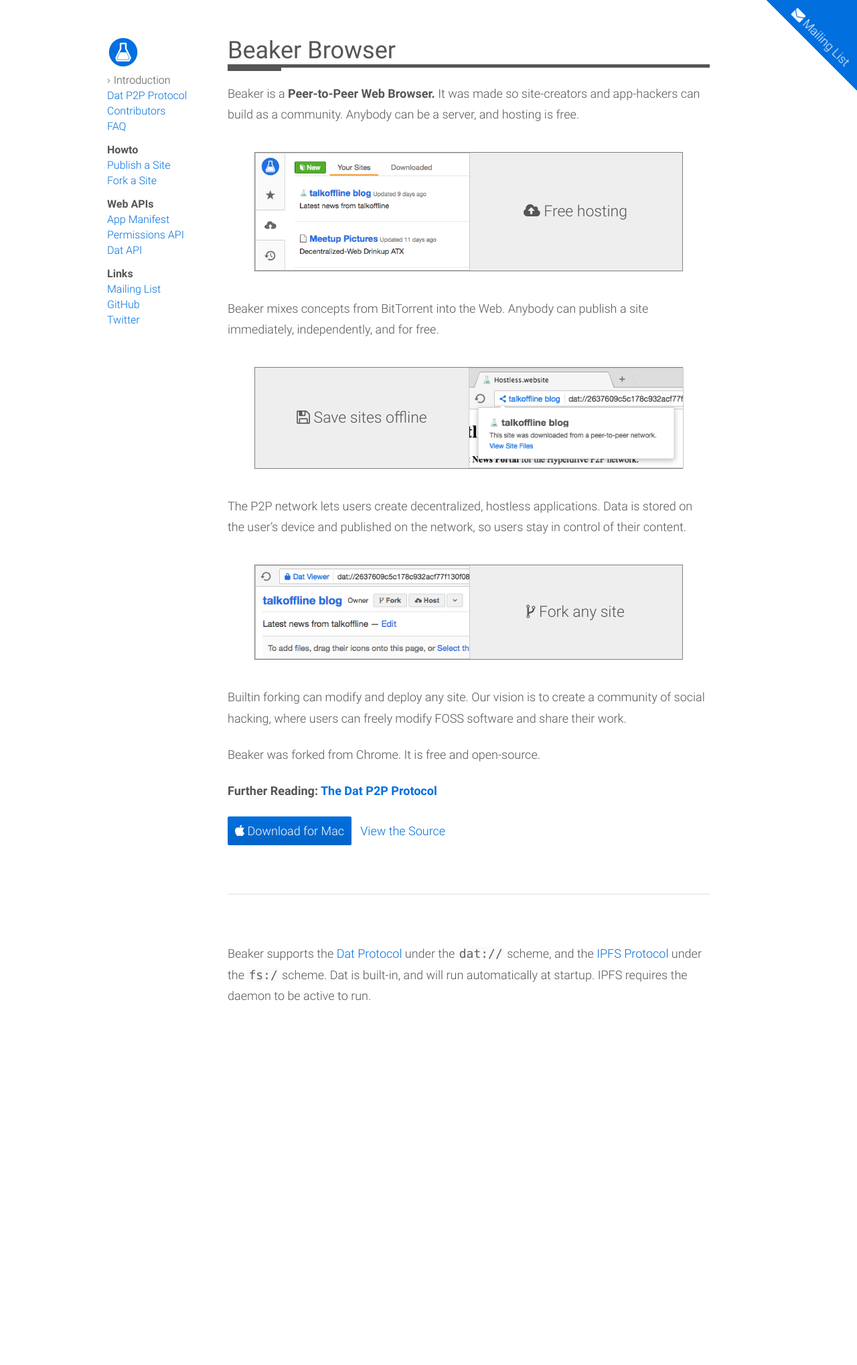
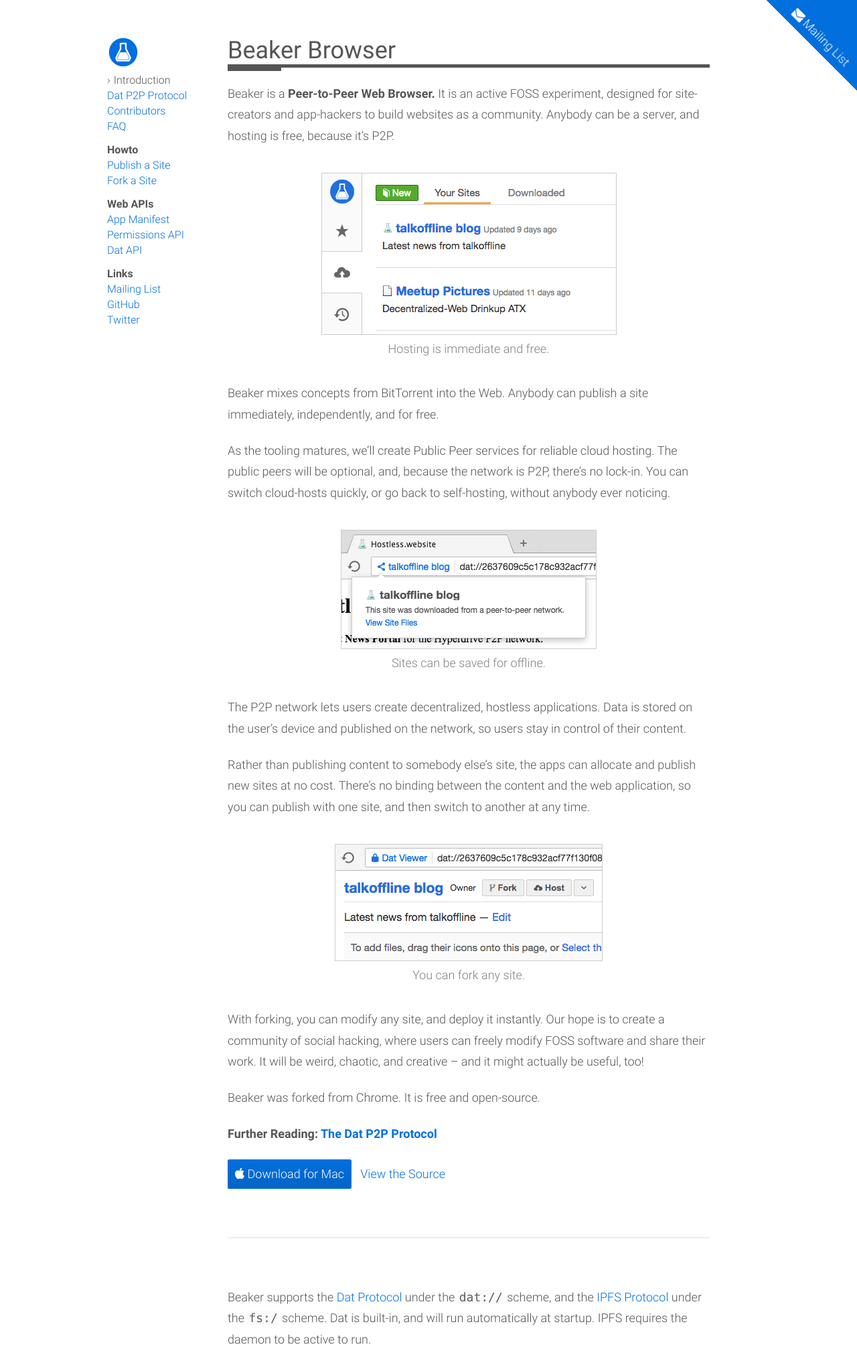
Before and after one commit to beakerbrowser/beakerbrowser.com, a Jekyll site: the page built from _docs/index.md, in a window 1280 px wide. Shown: the whole page at 67% size. Built offline with Jekyll 4.4.1, drawn with Linux system fonts in a browser that asks for light colours; before the commit the page ends 1525 px from its top, so only the background shows below that.

Commit message:
more improvements to the intro

```diff
--- a/_docs/index.md
+++ b/_docs/index.md
@@ -5,32 +5,40 @@
 ---
 
 Beaker is a **Peer-to-Peer Web Browser.**
-It was made so site-creators and app-hackers can build as a community.
-Anybody can be a server, and hosting is free.
+It is an active FOSS experiment, designed for site-creators and app-hackers to build websites as a community.
+Anybody can be a server, and hosting is free, because it's P2P.
 
-<div class="screenshot dark">
+<div class="screenshot">
   <div><img src="/img/intro-screenshot-2-cropped.png"></div>
-  <div><span class="fa fa-cloud-upload"></span> Free hosting</div>
+  <div>Hosting is immediate and free.</div>
 </div>
 
 Beaker mixes concepts from BitTorrent into the Web.
 Anybody can publish a site immediately, independently, and for free.
 
-<div class="screenshot dark reverse">
-  <div><span class="fa fa-floppy-o"></span> Save sites offline</div>
+As the tooling matures, we'll create Public Peer services for reliable cloud hosting.
+The public peers will be optional, and, because the network is P2P, there's no lock-in.
+You can switch cloud-hosts quickly, or go back to self-hosting, without anybody ever noticing.
+
+<div class="screenshot">
   <div><img src="/img/intro-screenshot-4-cropped.png"></div>
+  <div>Sites can be saved for offline.</div>
 </div>
 
 The P2P network lets users create decentralized, hostless applications.
 Data is stored on the user's device and published on the network, so users stay in control of their content.
 
-<div class="screenshot dark">
+Rather than publishing content to somebody else's site, the apps can allocate and publish new sites at no cost.
+There's no binding between the content and the web application, so you can publish with one site, and then switch to another at any time.
+
+<div class="screenshot">
   <div><img src="/img/intro-screenshot-3-cropped.png"></div>
-  <div><span class="fa fa-code-fork"></span> Fork any site</div>
+  <div>You can fork any site.</div>
 </div>
 
-Builtin forking can modify and deploy any site.
-Our vision is to create a community of social hacking, where users can freely modify FOSS software and share their work.
+With forking, you can modify any site, and deploy it instantly.
+Our hope is to create a community of social hacking, where users can freely modify FOSS software and share their work.
+It will be weird, chaotic, and creative -- and it might actually be useful, too!
 
 Beaker was forked from Chrome.
 It is free and open-source.
--- a/css/main.scss
+++ b/css/main.scss
@@ -246,12 +246,11 @@
 
 .screenshot {
   display: flex;
+  flex-direction: column;
   margin: 40px;
   align-items: center;
   text-align: center;
-  font-size: 23px;
-  background: #eee;
-  border: 1px solid gray;
+  color: gray;
 
   & > div {
     flex: 1;
@@ -259,6 +258,10 @@
     img {
       display: block;
       border: 1px solid #ccc;
+    }
+
+    &:last-child {
+      margin-top: 10px;
     }
   }
 }
```
